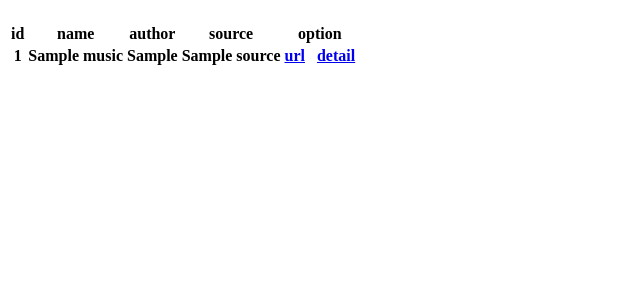
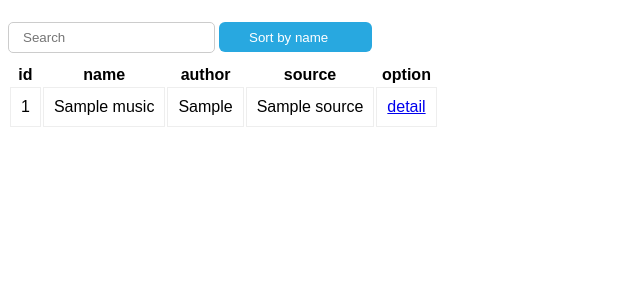
Before and after one commit to wfgydbu/mp3-searcher, a Flask app: template templates/search.html in a window 1280 px wide. Shown: the part 58-358 px from the top of the page, without its empty margins (0-640 px from the left). Run offline with Flask 2, Linux system fonts and the light colour scheme; the template is opened without the code that fills it: most values are stand-ins (such as "Sample title", 1, 10 or a date in 2020); lists and menus that the app fills with data are empty.

Commit message:
fix app.py; add css and js for table.

```diff
--- a/apis/netease_music.py
+++ b/apis/netease_music.py
@@ -87,7 +87,7 @@ class NeteaseMusic(BaseTemplate):
 
     def get_search_list_by_keyword(self, keyword):
         url = 'https://music.163.com/weapi/cloudsearch/get/web?csrf_token='
-        formdata = NeteaseEncryptionScheme().encrypt('{"hlpretag":"<span class=\\"s-fc7\\">","hlposttag":"</span>","s":"%s","type":"1","offset":"0","total":"true","limit":"30","csrf_token":""}' % keyword)
+        formdata = NeteaseEncryptionScheme().encrypt('{"hlpretag":"<span class=\\"s-fc7\\">","hlposttag":"</span>","s":"%s","type":"1","offset":"0","total":"true","limit":"10","csrf_token":""}' % keyword)
 
         songCount = self.__get_json(url, formdata)['result'].get('songCount', '')
         if not songCount or int(songCount) == 0:
--- a/apis/qq_music.py
+++ b/apis/qq_music.py
@@ -23,7 +23,7 @@ class QQMusic(BaseTemplate):
             'cr': 1,
             'w': keyword,
             'p': 1,
-            'n': 20,
+            'n': 10,
             'format': 'jsonp',
             'jsonpCallback': cb_fn_name,
         }
@@ -40,7 +40,7 @@ class QQMusic(BaseTemplate):
             dict['id'] = song['songmid']
             dict['ar'] = '/'.join([ar['name'] for ar in song['singer']])
             dict['name'] = song['songname']
-            dict['source'] = 'qqmusic'
+            dict['source'] = 'qq'
             ret.append(dict)
 
         return ret
--- a/app.py
+++ b/app.py
@@ -40,15 +40,15 @@ def api_searcher_raw():
     if keyword:
         music_res = []
         if platform in platforms:
-            music_res = platform().func_search(keyword)
+            music_res = platform_to_class[platform]().func_search(keyword)
         else:
             for p in platform_to_class.values():
                 music_res += p().func_search(keyword)
 
-        if raw and raw == '1':
+        if raw and raw is '1':
             return Response(json.dumps(music_res), mimetype='application/json')
         else:
-            return render_template('search.html', audio_name=keyword, music_res_dict=music_res)
+            return render_template('search.html', audio_name=keyword, music_res_list=music_res)
     return exception_handler(404)
 
 
@@ -61,8 +61,8 @@ def api_detail_raw():
         return exception_handler(404)
 
     if song_id:
-        song_detail = platform().func_detail(song_id)
-        if raw and raw == '1':
+        song_detail = platform_to_class[platform]().func_detail(song_id)
+        if raw and raw is '1':
             return Response(json.dumps(song_detail), mimetype='application/json')
         else:
             return render_template('detail.html', song_detail=song_detail)
--- /dev/null
+++ b/static/css/search.css
@@ -0,0 +1,77 @@
+.list {
+    font-family: sans-serif;
+}
+
+td {
+    padding: 10px;
+    border: solid 1px #eee;
+}
+
+input {
+    border: solid 1px #ccc;
+    border-radius: 5px;
+    padding: 7px 14px;
+    margin-bottom: 10px
+}
+
+input:focus {
+    outline: none;
+    border-color: #aaa;
+}
+
+.sort {
+    padding: 8px 30px;
+    border-radius: 6px;
+    border: none;
+    display: inline-block;
+    color: #fff;
+    text-decoration: none;
+    background-color: #28a8e0;
+    height: 30px;
+}
+
+.sort:hover {
+    text-decoration: none;
+    background-color: #1b8aba;
+}
+
+.sort:focus {
+    outline: none;
+}
+
+.sort:after {
+    display: inline-block;
+    width: 0;
+    height: 0;
+    border-left: 5px solid transparent;
+    border-right: 5px solid transparent;
+    border-bottom: 5px solid transparent;
+    content: "";
+    position: relative;
+    top: -10px;
+    right: -5px;
+}
+
+.sort.asc:after {
+    width: 0;
+    height: 0;
+    border-left: 5px solid transparent;
+    border-right: 5px solid transparent;
+    border-top: 5px solid #fff;
+    content: "";
+    position: relative;
+    top: 4px;
+    right: -5px;
+}
+
+.sort.desc:after {
+    width: 0;
+    height: 0;
+    border-left: 5px solid transparent;
+    border-right: 5px solid transparent;
+    border-bottom: 5px solid #fff;
+    content: "";
+    position: relative;
+    top: -4px;
+    right: -5px;
+}
--- a/templates/base.html
+++ b/templates/base.html
@@ -1,6 +1,6 @@
 <!doctype html>
 <header>
-    <h1>{% block header %}{% endblock %}</h1>
+    {% block header %}{% endblock %}
 </header>
 
 
--- a/templates/detail.html
+++ b/templates/detail.html
@@ -1,6 +1,8 @@
 {% extends 'base.html' %}
 
-{% block header %}Detail{% endblock %}
+{% block header %}
+<h1>Detail</h1>
+{% endblock %}
 
 {% block content %}
 {% if song_detail %}
--- a/templates/search.html
+++ b/templates/search.html
@@ -1,10 +1,20 @@
 {% extends 'base.html' %}
 
-{% block header %}Search Result for {{ audio_name }}{% endblock %}
+{% block header %}
+<h1>Search Result for {{ audio_name }}</h1>
+<link rel="stylesheet" href="{{ url_for('static', filename='css/search.css') }}">
+{% endblock %}
 
 {% block content %}
-{% if music_res_dict %}
+{% if music_res_list %}
+
+<div id="users">
+    <input class="search" placeholder="Search" />
+    <button class="sort" data-sort="name">
+        Sort by name
+    </button>
     <table>
+        <tbody class="list">
             <tr>
                 <th>id</th>
                 <th>name</th>
@@ -12,20 +22,29 @@
                 <th>source</th>
                 <th>option</th>
             </tr>
-    {% for music in music_res_dict['list'] %}
+            {% for music in music_res_list %}
             </tr>
-    <th>{{ music.id }}</th>
-    <th>{{ music.name }}</th>
-    <th>{{ music.ar }}</th>
-    <th>{{ music.source }}</th>
-    <th>
-        <a href="/api/url?id={{ music.id }}">url</a>
-        &nbsp
-        <a href="/api/detail?id={{ music.id }}">detail</a>
-    </th>
+            <td class="id">{{ music.id }}</td>
+            <td class="name">{{ music.name }}</td>
+            <td class="ar">{{ music.ar }}</td>
+            <td class="source">{{ music.source }}</td>
+            <td class="detail">
+                <a href="/api/detail?id={{ music.id }}&platform={{ music.source }}">detail</a>
+            </td>
             </tr>
             {% endfor %}
+        </tbody>
     </table>
+</div>
+
+<script type="text/javascript" src="{{ url_for('static', filename='js/list.min.js') }}"></script>
+<script>
+    var options = {
+        valueNames: ['name', 'born']
+    };
+
+    var userList = new List('users', options);
+</script>
 
 {% endif %}
 {% endblock %}
```
Also changed, not shown: static/js/list.min.js (added). Lines whose indentation alone changed are shown as unchanged.
